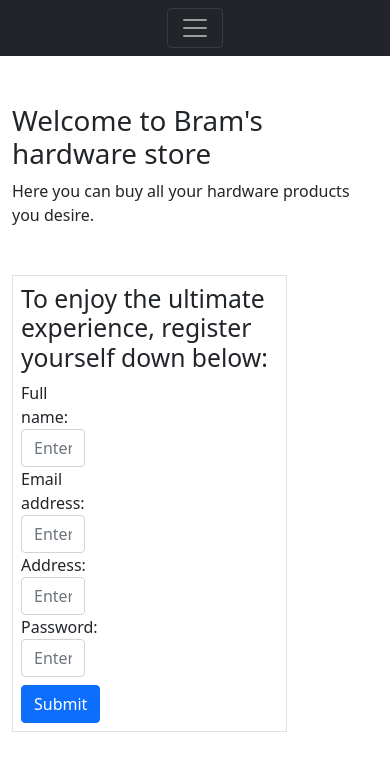
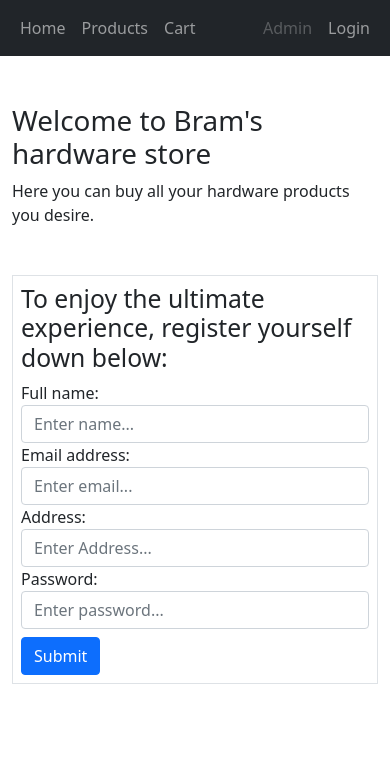
Before and after one commit to BramTerlouw/PHP_Webshop, a PHP site: page /app/view/home/index.php in a window 390 px wide. Shown: the top 771 px of the page. Run offline with PHP 8.4, Linux system fonts and the light colour scheme.

Commit message:
responsive home page

```diff
--- a/app/view/home/index.php
+++ b/app/view/home/index.php
@@ -11,26 +11,26 @@ require __DIR__ . '/../nav.php';
         <p>Here you can buy all your hardware products you desire.</p>
 
         <?php if (!isset($_SESSION['logged_User'])) { ?>
-            <div class="border w-75 mt-5 p-2">
+            <div class="border mt-5 p-2">
                 <!-- registration form for customers -->
                 <h2>To enjoy the ultimate experience, register yourself down below:</h2>
-                <form class="w-25" action="user/insert" method="POST">
-                    <div class="form-group">
+                <form class="" action="user/insert" method="POST">
+                    <div class="form-group col-12 col-md-4">
                         <label for="inputName">Full name:</label>
                         <input type="text" class="form-control" name="inputName" placeholder="Enter name..." required>
                     </div>
 
-                    <div class="form-group">
+                    <div class="form-group col-12 col-md-4">
                         <label for="inputEmail">Email address:</label>
                         <input type="email" class="form-control" name="inputEmail" placeholder="Enter email..." required>
                     </div>
 
-                    <div class="form-group">
+                    <div class="form-group col-12 col-md-4">
                         <label for="inputAddress">Address:</label>
                         <input type="text" class="form-control" name="inputAddress" placeholder="Enter Address..." required>
                     </div>
 
-                    <div class="form-group">
+                    <div class="form-group col-12 col-md-4">
                         <label for="inputPassword">Password:</label>
                         <input type="password" class="form-control" name="inputPassword" placeholder="Enter password..." required>
                     </div>
--- a/app/view/nav.php
+++ b/app/view/nav.php
@@ -1,4 +1,4 @@
-<nav class="navbar navbar-expand-md navbar-dark bg-dark">
+<nav class="navbar navbar-expand navbar-dark bg-dark">
   <div class="container">
     <div class="navbar-collapse collapse w-100 order-1 order-md-0 dual-collapse2">
 
@@ -16,14 +16,6 @@
       </ul>
 
     </div>
-    <div class="mx-auto order-0">
-      <a class="navbar-brand mx-auto" href="#"></a>
-      <button class="navbar-toggler" type="button" data-toggle="collapse" data-target=".dual-collapse2">
-        <span class="navbar-toggler-icon"></span>
-      </button>
-    </div>
-
-
     <div class="navbar-collapse collapse w-100 order-3 dual-collapse2">
 
       <!-- Navbar items right -->
```
